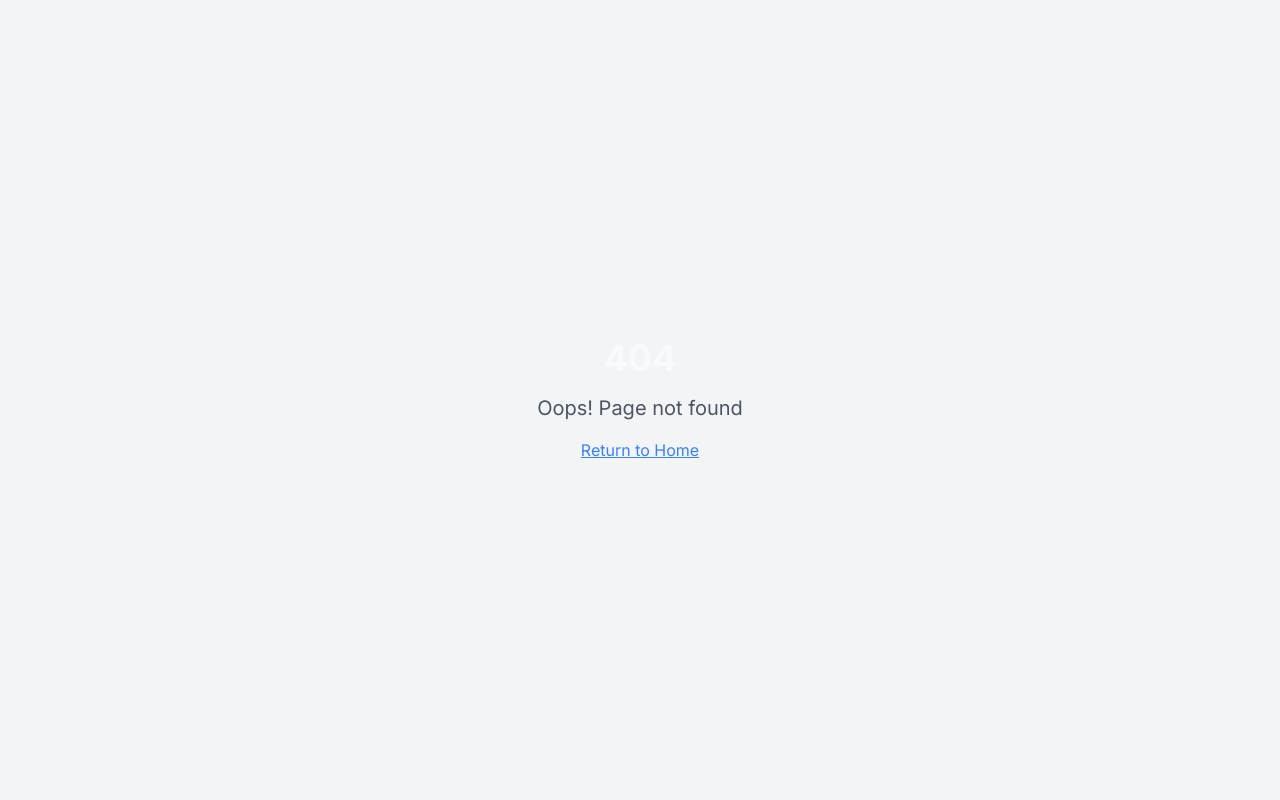
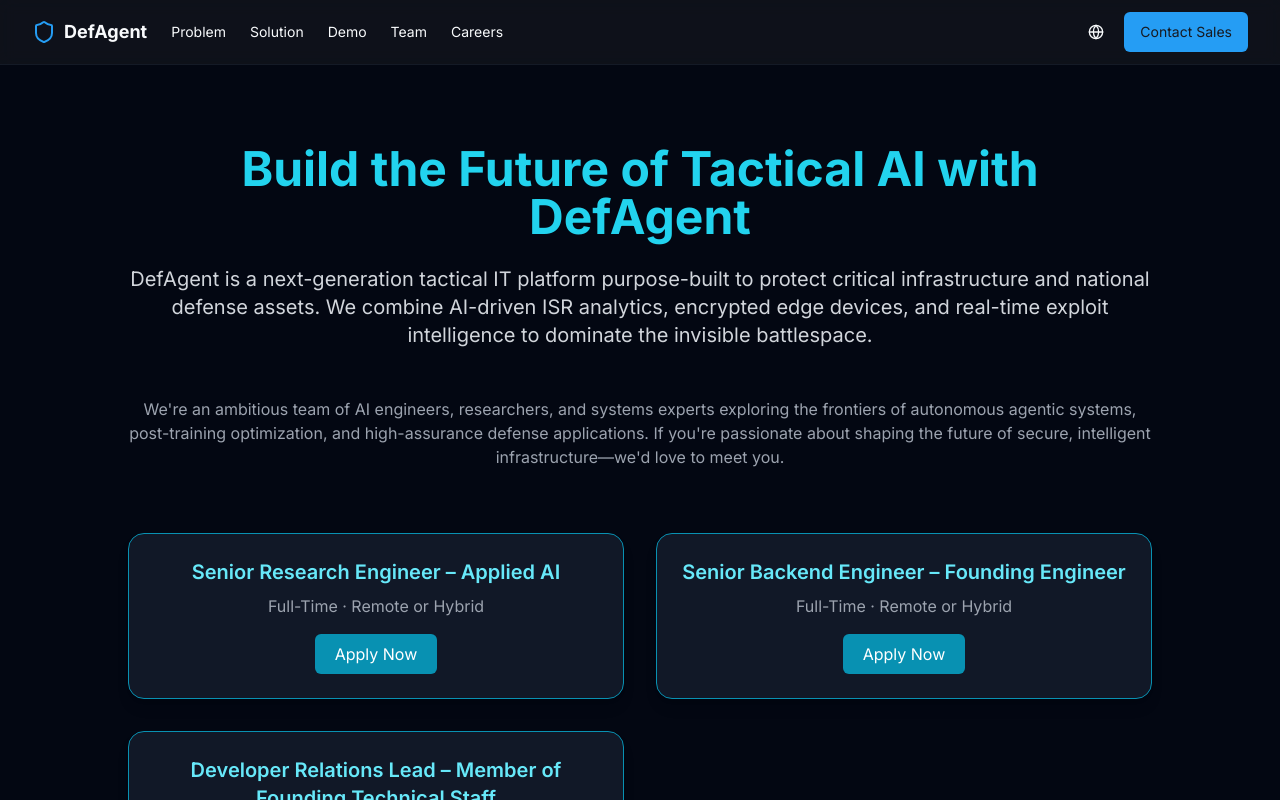
Before and after one commit to matiasbaglieri/defagent-frontend, a React (Vite) app: page /careers in a window 1280 px wide. Before the commit this address had no page. Shown: the top 800 px of the page. Built offline with nearby package versions, Linux system fonts and the light colour scheme.

Commit message:
add carrers

```diff
--- a/src/App.tsx
+++ b/src/App.tsx
@@ -5,6 +5,7 @@ import { QueryClient, QueryClientProvider } from "@tanstack/react-query";
 import { BrowserRouter, Routes, Route } from "react-router-dom";
 import Index from "./pages/Index";
 import Solutions from "./pages/Solutions";
+import Careers from "./pages/Careers";
 import NotFound from "./pages/NotFound";
 
 const queryClient = new QueryClient();
@@ -18,6 +19,7 @@ const App = () => (
         <Routes>
           <Route path="/" element={<Index />} />
           <Route path="/solutions" element={<Solutions />} />
+          <Route path="/careers" element={<Careers />} />
           <Route path="*" element={<NotFound />} />
         </Routes>
       </BrowserRouter>
--- a/src/components/landing/Header.tsx
+++ b/src/components/landing/Header.tsx
@@ -13,6 +13,7 @@ export const Header = () => {
     { id: "solution", label: t("navSolution"), href: "/solutions" },
     { id: "demo", label: t("navDemo"), href: "/#demo" },
     { id: "team", label: t("navTeam"), href: "/#team" },
+    { id: "careers", label: t("navCareers"), href: "/careers" },
   ];
 
   return (
--- a/src/locales/en.ts
+++ b/src/locales/en.ts
@@ -4,6 +4,7 @@ export default {
   navSolution: "Solution",
   navDemo: "Demo",
   navTeam: "Team",
+  navCareers: "Careers",
   contactSales: "Contact Sales",
   // Hero
   heroTitle: "Fusing AI-driven logistics with real-time Earth intelligence",
@@ -65,4 +66,15 @@ export default {
   solutionsItem4Desc: "Cybersecurity consulting, custom integration, operational support, and training for defense, government, and critical infrastructure.",
   solutionsItem5Title: "Open C2 / TAK Integration",
   solutionsItem5Desc: "Seamless compatibility with TAK servers and Open C2 systems for command, control, and situational awareness across units.",
+  // Careers Page
+  careersPageTitle: "Build the Future of Tactical AI with DefAgent",
+  careersPageSubtitle: "DefAgent is a next-generation tactical IT platform purpose-built to protect critical infrastructure and national defense assets. We combine AI-driven ISR analytics, encrypted edge devices, and real-time exploit intelligence to dominate the invisible battlespace.",
+  careersPageDescription: "We're an ambitious team of AI engineers, researchers, and systems experts exploring the frontiers of autonomous agentic systems, post-training optimization, and high-assurance defense applications. If you're passionate about shaping the future of secure, intelligent infrastructure—we'd love to meet you.",
+  careersApplyButton: "Apply Now",
+  careersPosition1Title: "Senior Research Engineer – Applied AI",
+  careersPosition1Type: "Full-Time · Remote or Hybrid",
+  careersPosition2Title: "Senior Backend Engineer – Founding Engineer",
+  careersPosition2Type: "Full-Time · Remote or Hybrid",
+  careersPosition3Title: "Developer Relations Lead – Member of Founding Technical Staff",
+  careersPosition3Type: "Full-Time · Remote or Hybrid",
 };
--- a/src/locales/es.ts
+++ b/src/locales/es.ts
@@ -4,6 +4,7 @@ export default {
   navSolution: "Solución",
   navDemo: "Demostración",
   navTeam: "Equipo",
+  navCareers: "Carreras",
   contactSales: "Contactar Ventas",
   // Hero
   heroTitle: "Fusionando logística impulsada por IA con inteligencia terrestre en tiempo real",
@@ -65,4 +66,15 @@ export default {
   solutionsItem4Desc: "Consultoría de ciberseguridad, integración personalizada, soporte operacional y entrenamiento para defensa, gobierno e infraestructura crítica.",
   solutionsItem5Title: "Integración Open C2 / TAK",
   solutionsItem5Desc: "Compatibilidad perfecta con servidores TAK y sistemas Open C2 para mando, control y conciencia situacional entre unidades.",
+  // Careers Page
+  careersPageTitle: "Construye el Futuro de la IA Táctica con DefAgent",
+  careersPageSubtitle: "DefAgent es una plataforma IT táctica de próxima generación diseñada específicamente para proteger infraestructura crítica y activos de defensa nacional. Combinamos análisis ISR impulsado por IA, dispositivos de borde encriptados e inteligencia de exploits en tiempo real para dominar el espacio de batalla invisible.",
+  careersPageDescription: "Somos un equipo ambicioso de ingenieros de IA, investigadores y expertos en sistemas explorando las fronteras de sistemas agentes autónomos, optimización post-entrenamiento y aplicaciones de defensa de alta garantía. Si te apasiona dar forma al futuro de la infraestructura segura e inteligente, nos encantaría conocerte.",
+  careersApplyButton: "Aplicar Ahora",
+  careersPosition1Title: "Ingeniero de Investigación Senior – IA Aplicada",
+  careersPosition1Type: "Tiempo Completo · Remoto o Híbrido",
+  careersPosition2Title: "Ingeniero Backend Senior – Ingeniero Fundador",
+  careersPosition2Type: "Tiempo Completo · Remoto o Híbrido",
+  careersPosition3Title: "Líder de Relaciones con Desarrolladores – Miembro del Personal Técnico Fundador",
+  careersPosition3Type: "Tiempo Completo · Remoto o Híbrido",
 };
--- a/src/locales/fr.ts
+++ b/src/locales/fr.ts
@@ -4,6 +4,7 @@ export default {
   navSolution: "Solution",
   navDemo: "Démo",
   navTeam: "Équipe",
+  navCareers: "Carrières",
   contactSales: "Contacter les ventes",
   // Hero
   heroTitle: "Fusionner la logistique basée sur l'IA avec l'intelligence terrestre en temps réel",
@@ -65,4 +66,15 @@ export default {
   solutionsItem4Desc: "Conseil en cybersécurité, intégration personnalisée, support opérationnel et formation pour la défense, le gouvernement et les infrastructures critiques.",
   solutionsItem5Title: "Intégration Open C2 / TAK",
   solutionsItem5Desc: "Compatibilité transparente avec les serveurs TAK et les systèmes Open C2 pour le commandement, le contrôle et la conscience situationnelle entre unités.",
+  // Careers Page
+  careersPageTitle: "Construisez l'Avenir de l'IA Tactique avec DefAgent",
+  careersPageSubtitle: "DefAgent est une plateforme IT tactique de nouvelle génération conçue spécifiquement pour protéger les infrastructures critiques et les actifs de défense nationale. Nous combinons des analyses ISR alimentées par l'IA, des dispositifs de périphérie chiffrés et l'intelligence d'exploit en temps réel pour dominer l'espace de bataille invisible.",
+  careersPageDescription: "Nous sommes une équipe ambitieuse d'ingénieurs IA, de chercheurs et d'experts en systèmes explorant les frontières des systèmes agentiques autonomes, de l'optimisation post-formation et des applications de défense à haute assurance. Si vous êtes passionné par l'élaboration de l'avenir d'une infrastructure sécurisée et intelligente, nous aimerions vous rencontrer.",
+  careersApplyButton: "Postuler Maintenant",
+  careersPosition1Title: "Ingénieur de Recherche Senior – IA Appliquée",
+  careersPosition1Type: "Temps Plein · Télétravail ou Hybride",
+  careersPosition2Title: "Ingénieur Backend Senior – Ingénieur Fondateur",
+  careersPosition2Type: "Temps Plein · Télétravail ou Hybride",
+  careersPosition3Title: "Responsable des Relations Développeurs – Membre du Personnel Technique Fondateur",
+  careersPosition3Type: "Temps Plein · Télétravail ou Hybride",
 };
--- a/src/locales/he.ts
+++ b/src/locales/he.ts
@@ -4,6 +4,7 @@ export default {
   navSolution: "פתרון",
   navDemo: "הדגמה",
   navTeam: "צוות",
+  navCareers: "קריירה",
   contactSales: "צור קשר עם המכירות",
   // Hero
   heroTitle: "מיזוג לוגיסטיקה מבוססת בינה מלאכותית עם מודיעין כדור הארץ בזמן אמת",
@@ -65,4 +66,15 @@ export default {
   solutionsItem4Desc: "ייעוץ אבטחת סייבר, אינטגרציה מותאמת אישית, תמיכה תפעולית והכשרה להגנה, ממשל ותשתיות קריטיות.",
   solutionsItem5Title: "אינטגרציה Open C2 / TAK",
   solutionsItem5Desc: "תאימות חלקה עם שרתי TAK ומערכות Open C2 לפקוד, שליטה ומודעות מצבית בין יחידות.",
+  // Careers Page
+  careersPageTitle: "בנה את עתיד הבינה המלאכותית הטקטית עם DefAgent",
+  careersPageSubtitle: "DefAgent היא פלטפורמת IT טקטית של הדור הבא שתוכננה במיוחד להגנה על תשתיות קריטיות ונכסי הגנה לאומיים. אנו משלבים ניתוח ISR מונע בינה מלאכותית, מכשירי קצה מוצפנים ומודיעין ניצול בזמן אמת כדי לשלוט במרחב הקרב הבלתי נראה.",
+  careersPageDescription: "אנו צוות שאפתני של מהנדסי בינה מלאכותית, חוקרים ומומחי מערכות החוקרים את הגבולות של מערכות סוכנים אוטונומיות, אופטימיזציה פוסט-אימון ויישומי הגנה בעלי ערבות גבוהה. אם אתה נלהב לעצב את עתיד התשתית המאובטחת והחכמה, נשמח לפגוש אותך.",
+  careersApplyButton: "הגש מועמדות עכשיו",
+  careersPosition1Title: "מהנדס מחקר בכיר – בינה מלאכותית יישומית",
+  careersPosition1Type: "משרה מלאה · מרחוק או היברידי",
+  careersPosition2Title: "מהנדס Backend בכיר – מהנדס מייסד",
+  careersPosition2Type: "משרה מלאה · מרחוק או היברידי",
+  careersPosition3Title: "מנהל יחסי מפתחים – חבר צוות טכני מייסד",
+  careersPosition3Type: "משרה מלאה · מרחוק או היברידי",
 };
--- a/src/locales/pt.ts
+++ b/src/locales/pt.ts
@@ -4,6 +4,7 @@ export default {
   navSolution: "Solução",
   navDemo: "Demonstração",
   navTeam: "Equipe",
+  navCareers: "Carreiras",
   contactSales: "Contatar Vendas",
   // Hero
   heroTitle: "Fundindo logística orientada por IA com inteligência terrestre em tempo real",
@@ -65,4 +66,15 @@ export default {
   solutionsItem4Desc: "Consultoria em cibersegurança, integração personalizada, suporte operacional e treinamento para defesa, governo e infraestrutura crítica.",
   solutionsItem5Title: "Integração Open C2 / TAK",
   solutionsItem5Desc: "Compatibilidade perfeita com servidores TAK e sistemas Open C2 para comando, controle e consciência situacional entre unidades.",
+  // Careers Page
+  careersPageTitle: "Construa o Futuro da IA Tática com DefAgent",
+  careersPageSubtitle: "DefAgent é uma plataforma IT tática de próxima geração projetada especificamente para proteger infraestrutura crítica e ativos de defesa nacional. Combinamos análises ISR orientadas por IA, dispositivos de borda criptografados e inteligência de exploits em tempo real para dominar o espaço de batalha invisível.",
+  careersPageDescription: "Somos uma equipe ambiciosa de engenheiros de IA, pesquisadores e especialistas em sistemas explorando as fronteiras de sistemas agentes autônomos, otimização pós-treinamento e aplicações de defesa de alta garantia. Se você é apaixonado por moldar o futuro da infraestrutura segura e inteligente, adoraríamos conhecê-lo.",
+  careersApplyButton: "Candidatar-se Agora",
+  careersPosition1Title: "Engenheiro de Pesquisa Sênior – IA Aplicada",
+  careersPosition1Type: "Tempo Integral · Remoto ou Híbrido",
+  careersPosition2Title: "Engenheiro Backend Sênior – Engenheiro Fundador",
+  careersPosition2Type: "Tempo Integral · Remoto ou Híbrido",
+  careersPosition3Title: "Líder de Relações com Desenvolvedores – Membro da Equipe Técnica Fundadora",
+  careersPosition3Type: "Tempo Integral · Remoto ou Híbrido",
 };
--- /dev/null
+++ b/src/pages/Careers.tsx
@@ -0,0 +1,67 @@
+import React from "react";
+import { useTranslation } from "react-i18next";
+import { Header } from "../components/landing/Header";
+import { Footer } from "../components/landing/Footer";
+
+export default function Careers() {
+  const { t } = useTranslation();
+
+  const positions = [
+    {
+      title: t("careersPosition1Title"),
+      type: t("careersPosition1Type"),
+    },
+    {
+      title: t("careersPosition2Title"),
+      type: t("careersPosition2Type"),
+    },
+    {
+      title: t("careersPosition3Title"),
+      type: t("careersPosition3Type"),
+    },
+  ];
+
+  return (
+    <div className="min-h-screen bg-gray-950">
+      <Header />
+      <main>
+        <section className="bg-gray-950 text-white py-20 px-6 md:px-16">
+          <div className="max-w-5xl mx-auto text-center">
+            <h1 className="text-4xl md:text-5xl font-bold text-cyan-400 mb-6">
+              {t("careersPageTitle")}
+            </h1>
+            <p className="text-lg md:text-xl text-gray-300 mb-12">
+              {t("careersPageSubtitle")}
+            </p>
+            <p className="text-md text-gray-400 mb-16">
+              {t("careersPageDescription")}
+            </p>
+
+            <div className="grid grid-cols-1 md:grid-cols-2 gap-8">
+              {positions.map((job, index) => (
+                <div
+                  key={index}
+                  className="bg-gray-900 border border-cyan-600 rounded-2xl p-6 shadow-lg hover:shadow-cyan-700 transition-all duration-300 hover:scale-105"
+                >
+                  <h3 className="text-xl font-semibold text-cyan-300 mb-2">
+                    {job.title}
+                  </h3>
+                  <p className="text-gray-400 mb-4">{job.type}</p>
+                  <a
+                    href="https://api.whatsapp.com/send?text=I%20want%20to%20be%20part%20of%20the%20team&phone=5491164616122"
+                    target="_blank"
+                    rel="noopener noreferrer"
+                    className="inline-block px-5 py-2 bg-cyan-600 text-white rounded-md hover:bg-cyan-500 transition-colors duration-200"
+                  >
+                    {t("careersApplyButton")}
+                  </a>
+                </div>
+              ))}
+            </div>
+          </div>
+        </section>
+      </main>
+      <Footer />
+    </div>
+  );
+}
```
